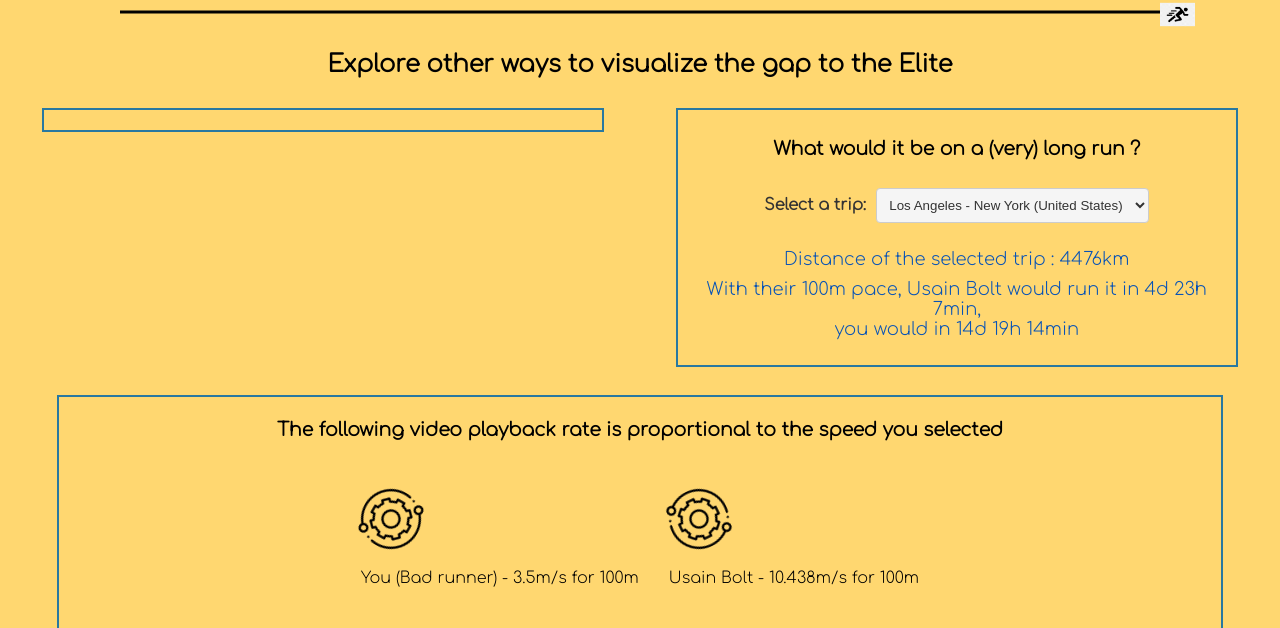
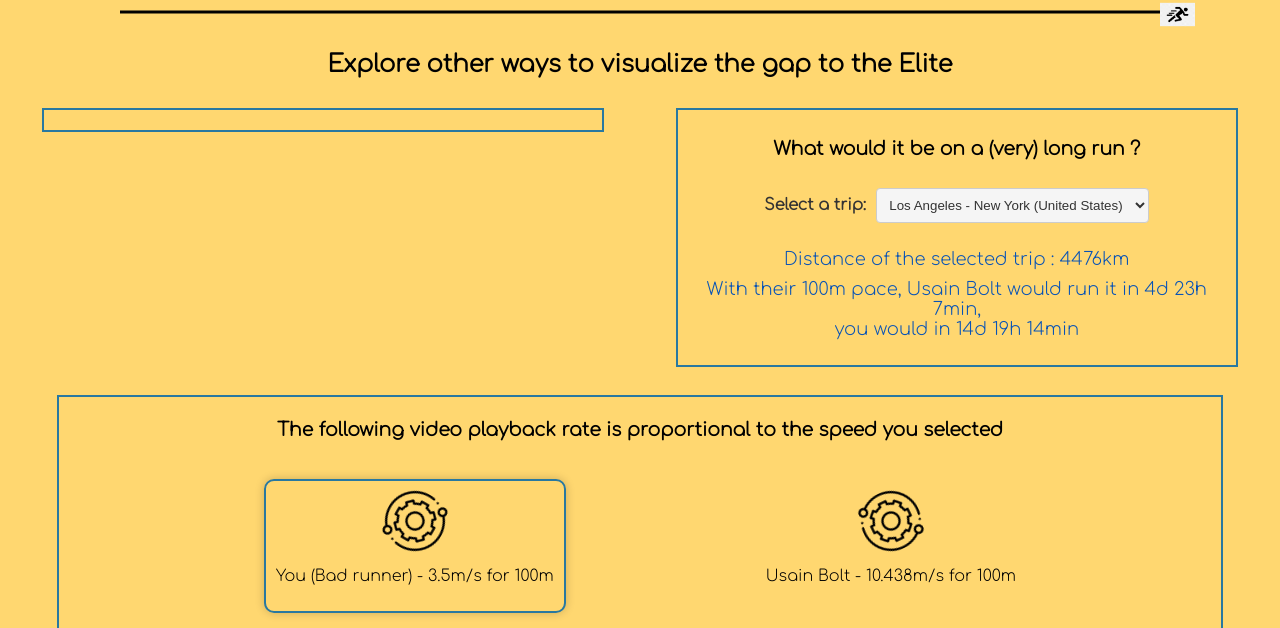
Before and after one commit to HxPulse/HowBadURun, a website: page docs/index.html in a window 1280 px wide. Shown: the part 409-1037 px from the top of the page. Drawn offline with nearby package versions, Linux system fonts and the light colour scheme; grey boxes are pictures that could not be loaded.

Commit message:
#25 - CSS

```diff
--- a/docs/styles.css
+++ b/docs/styles.css
@@ -69,15 +69,34 @@ body {
   animation-name: spin;
   animation-timing-function: linear;
   animation-iteration-count: infinite;
-  width: 60px; /* Adjust width as needed */
   height: 60px;
 }
 
 #speedIcons {
   display: flex;
   justify-content: center;
-  margin: 30px;
-  gap: 30px;
+  align-items: center;
+  width: 90%;
+  margin-top: 20px;
+  gap: 200px;
+}
+
+.gear-container.selected {
+  border: 2px solid #2978A0; /* Adjust color as needed */
+  border-radius: 10px; /* Optional, for rounded corners */
+  padding: 10px;
+  box-shadow: 0 0 10px rgba(0,0,0,0.2); /* Optional, for added effect */
+  transition: all 0.3s ease; /* Smooth transition for selection change */
+}
+
+
+.gear-container {
+  text-align: center;
+}
+
+.gear-container img {
+  margin: 0 auto;
+  display: block;
 }
 
 .tooltip {
```
